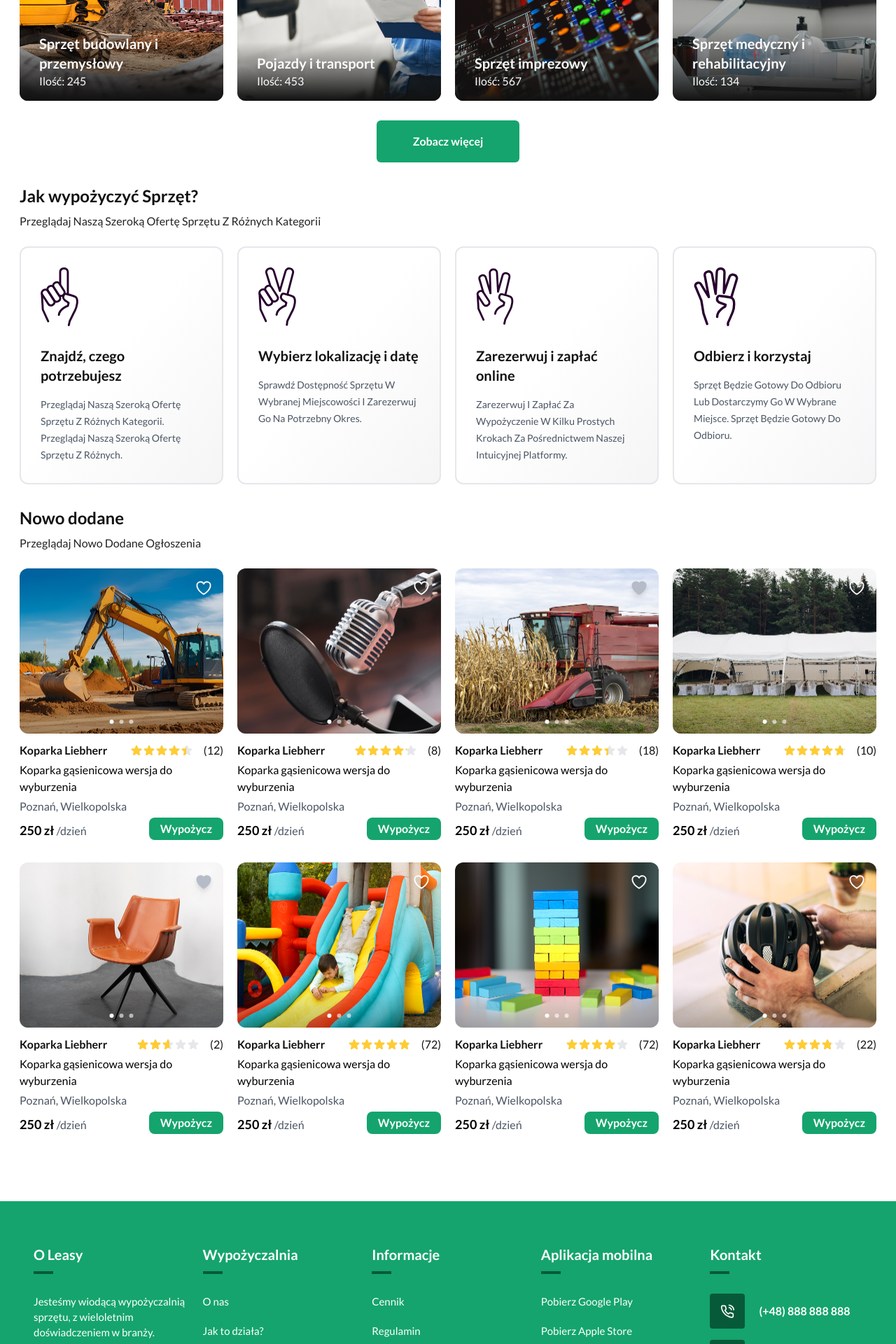
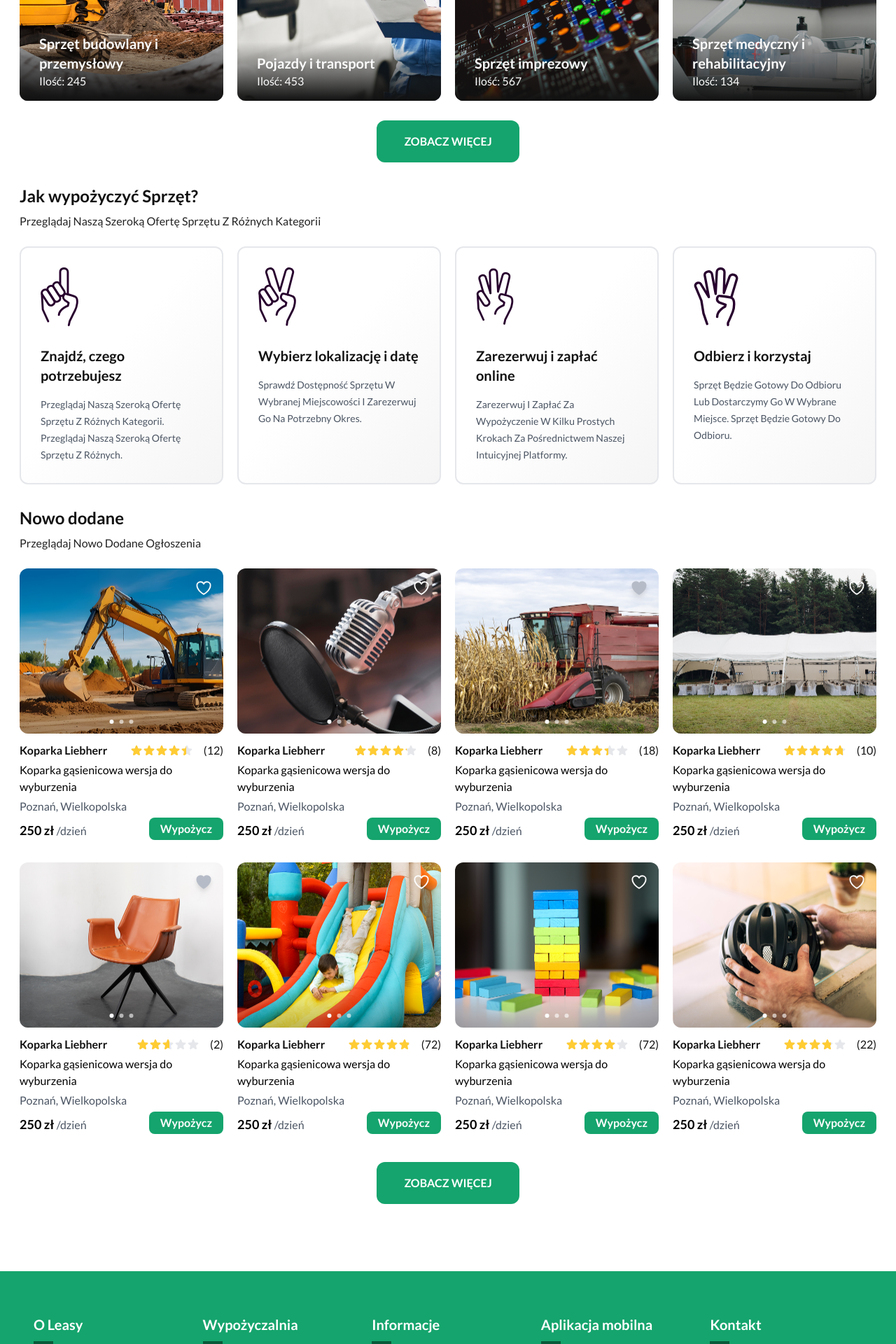
Before and after one commit to nazar-koltsun/leasy, a Next.js app: page / in a window 1280 px wide. Shown: the part 1124-3044 px from the top of the page at 70% size. Built offline with nearby package versions, Linux system fonts and the light colour scheme.

Commit message:
Minor UI fixes

```diff
--- a/components/pages/homepage/sections/MainCategoriesSection.jsx
+++ b/components/pages/homepage/sections/MainCategoriesSection.jsx
@@ -119,7 +119,7 @@ const MainCategoriesSection = () => {
 
       <Button
         path="/categories"
-        className="inline-flex mx-auto mt-7 min-w-[204px] min-h-[60px]"
+        className="inline-flex mx-auto mt-7 min-w-[204px] min-h-[60px] uppercase rounded-xl"
       >
         Zobacz więcej
       </Button>
--- a/components/pages/homepage/sections/NewProductsSection.jsx
+++ b/components/pages/homepage/sections/NewProductsSection.jsx
@@ -2,6 +2,7 @@
 
 import ProductCard from '@/components/ProductCard';
 import SectionTitle from '@/components/pages/SectionTitle';
+import Button from '@/components/Button';
 
 import ProductImage1 from '@/assets/products/product_image1.png';
 import ProductImage2 from '@/assets/products/product_image2.png';
@@ -119,6 +120,13 @@ const NewProductsSection = () => {
           </li>
         ))}
       </ul>
+
+      <Button
+        path="/products"
+        className="inline-flex mx-auto mt-10 min-w-[204px] min-h-[60px] uppercase rounded-xl"
+      >
+        Zobacz więcej
+      </Button>
     </section>
   );
 };
```
